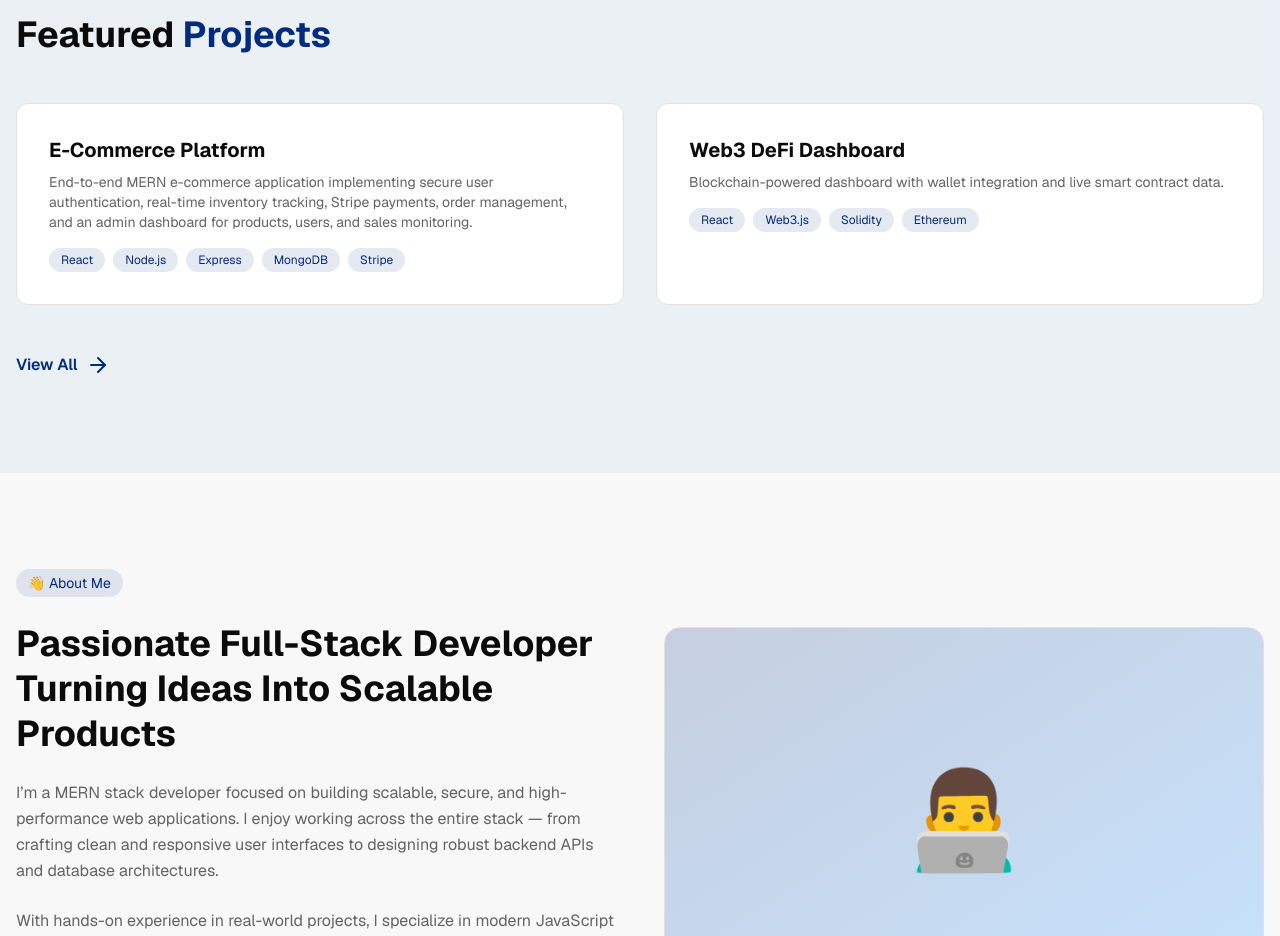
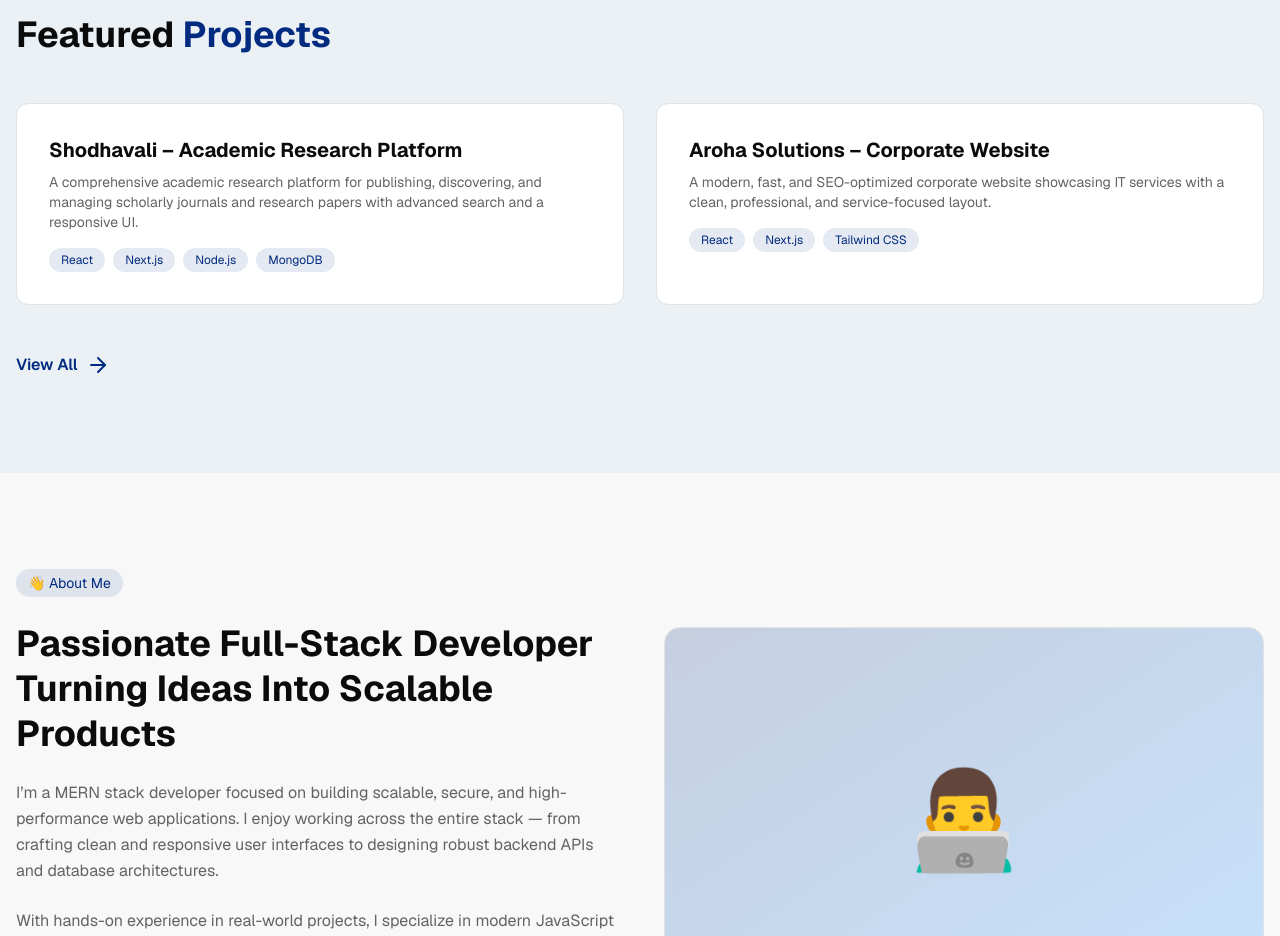
Before and after one commit to anwaargajdhar/portfolio, a Next.js app: page / in a window 1280 px wide. Shown: the part 1280-2216 px from the top of the page. Built offline with nearby package versions, Linux system fonts and the light colour scheme.

Commit message:
your message

```diff
--- a/app/page.tsx
+++ b/app/page.tsx
@@ -52,17 +52,18 @@ export default function Home() {
 
   const projects = [
   {
-      title: 'E-Commerce Platform',
+    title: 'Shodhavali – Academic Research Platform',
     description:
-        'End-to-end MERN e-commerce application implementing secure user authentication, real-time inventory tracking, Stripe payments, order management, and an admin dashboard for products, users, and sales monitoring.',
-      tags: ['React', 'Node.js', 'Express', 'MongoDB', 'Stripe'],
+      'A comprehensive academic research platform for publishing, discovering, and managing scholarly journals and research papers with advanced search and a responsive UI.',
+    tags: ['React', 'Next.js', 'Node.js', 'MongoDB'],
   },
   {
-      title: 'Web3 DeFi Dashboard',
+    title: 'Aroha Solutions – Corporate Website',
     description:
-        'Blockchain-powered dashboard with wallet integration and live smart contract data.',
-      tags: ['React', 'Web3.js', 'Solidity', 'Ethereum'],
+      'A modern, fast, and SEO-optimized corporate website showcasing IT services with a clean, professional, and service-focused layout.',
+    tags: ['React', 'Next.js', 'Tailwind CSS'],
   },
+
 ]
 
   const skillsData = [
```
Lines whose indentation alone changed are shown as unchanged.
